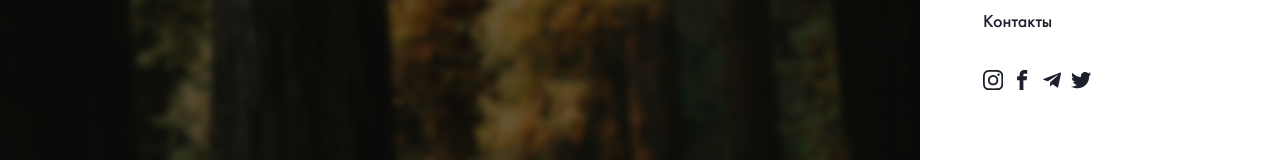
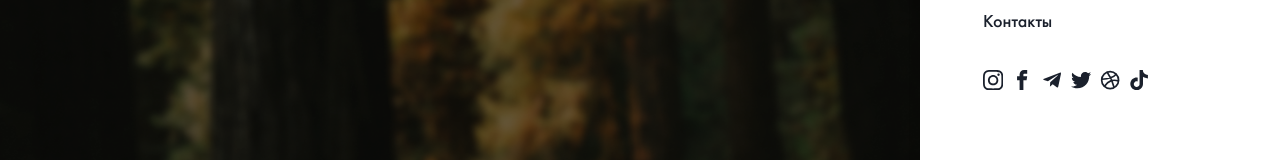
Before and after one commit to TicTak21/bike-shop, a Next.js app in the folder packages/frontend/: page / in a window 1280 px wide. Both pictures are taken after a click on the button 1196 px from the left and 175 px from the top of the page. Shown: the part 362-522 px from the top of the page. Built offline with nearby package versions, Linux system fonts and the light colour scheme.

Commit message:
fix(frontend): update some elements

```diff
--- a/packages/frontend/components/Drawer/Drawer.tsx
+++ b/packages/frontend/components/Drawer/Drawer.tsx
@@ -61,7 +61,9 @@ const Drawer: React.FC<DrawerProps> = ({ isOpen, onClose, finalRef }) => {
                 <Link href="/contacts">Контакты</Link>
               </Stack>
 
-              <Social mediaList={['instagram', 'facebook', 'telegram', 'twitter']} />
+              <Social
+                mediaList={['instagram', 'facebook', 'telegram', 'twitter', 'dribbble', 'tiktok']}
+              />
             </Stack>
           </DrawerBody>
 
--- a/packages/frontend/components/Search/SearchItem.tsx
+++ b/packages/frontend/components/Search/SearchItem.tsx
@@ -24,7 +24,7 @@ const SearchItem: React.FC<SearchItemProps> = ({ name, price, image }) => {
       _last={{ borderBottomRadius: '20px' }}
       _hover={{ bg: '#D4D4D4' }}
     >
-      <Link href={`/${name}`} w="inherit" h="inherit">
+      <Link href={`/${name}`} w="inherit" h="inherit" style={{ textDecoration: 'none' }}>
         <Flex>
           {image && (
             <Box>
--- a/packages/frontend/components/Social/Social.tsx
+++ b/packages/frontend/components/Social/Social.tsx
@@ -2,24 +2,28 @@ import { Stack } from '@chakra-ui/react';
 import { SiInstagram } from 'react-icons/si';
 import { ImFacebook } from 'react-icons/im';
 import { FaTelegramPlane, FaTwitter } from 'react-icons/fa';
+import { FiDribbble } from 'react-icons/fi';
+import { SiTiktok } from 'react-icons/si';
 import Link from '../Link';
 
+const media = {
+  instagram: <SiInstagram />,
+  facebook: <ImFacebook />,
+  telegram: <FaTelegramPlane />,
+  twitter: <FaTwitter />,
+  dribbble: <FiDribbble />,
+  tiktok: <SiTiktok />,
+};
+
 export interface SocialProps {
-  mediaList: string[];
+  mediaList: Array<keyof typeof media>;
 }
 
 const Social: React.FC<SocialProps> = ({ mediaList }) => {
-  const media = {
-    instagram: <SiInstagram />,
-    facebook: <ImFacebook />,
-    telegram: <FaTelegramPlane />,
-    twitter: <FaTwitter />,
-  };
-
   return (
     <Stack alignItems="center" direction="row" fontSize="lg">
       {mediaList.map((el, i) => (
-        <Link href={`/${el}`} key={i}>
+        <Link href={`/${el}`} key={i} isExternal>
           {media[el]}
         </Link>
       ))}
```
